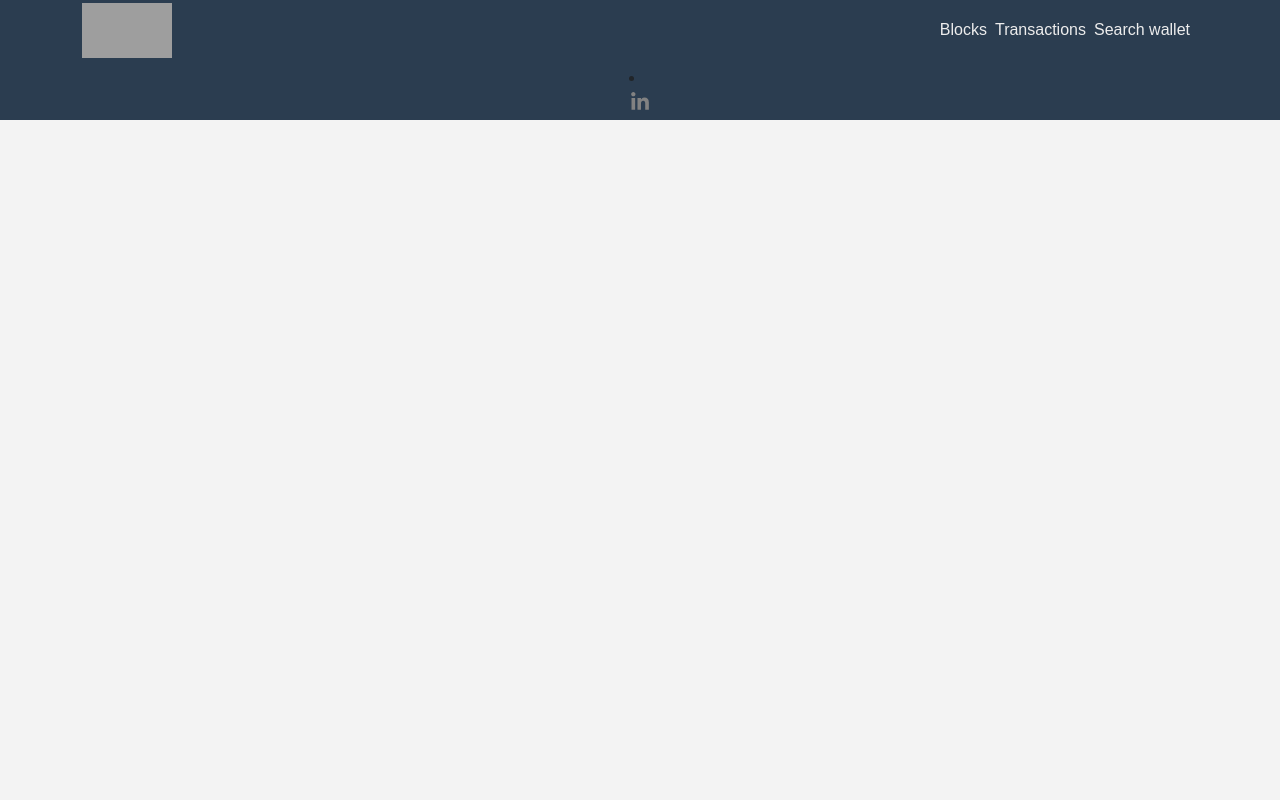
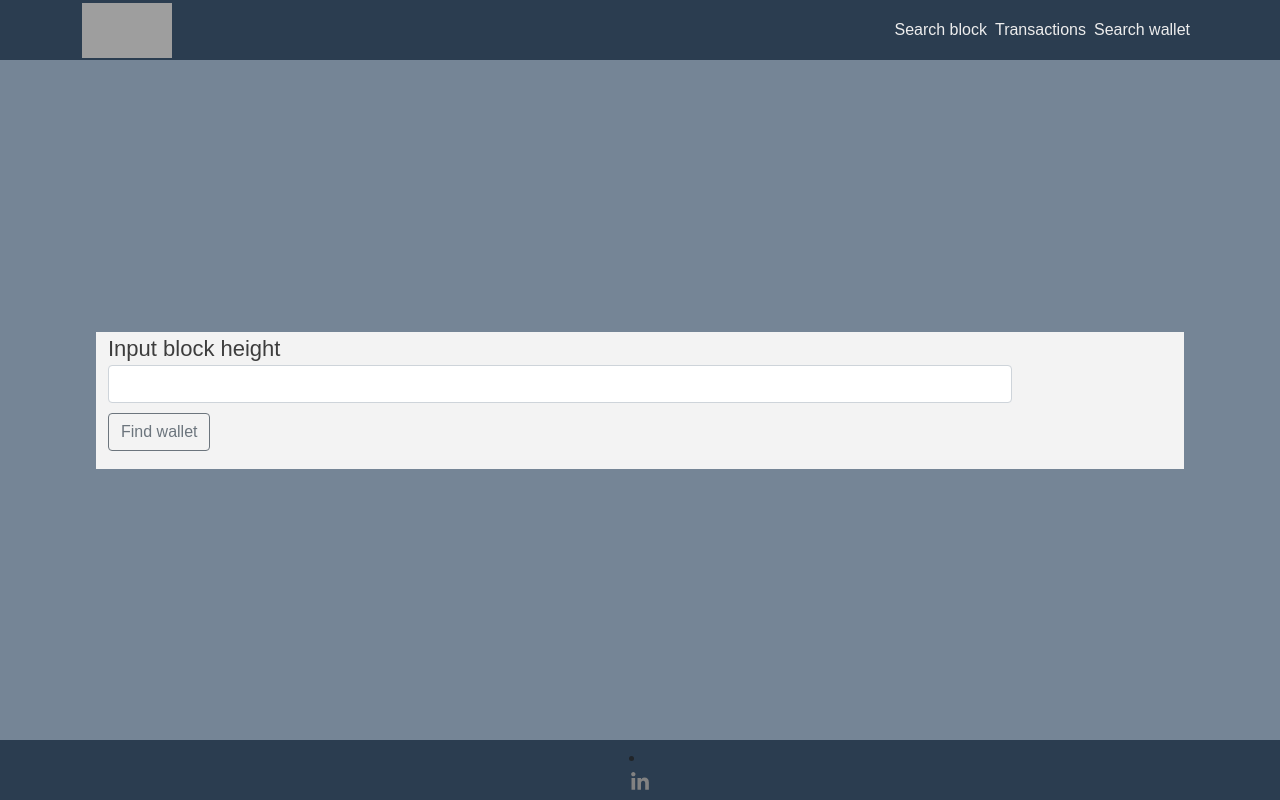
Before and after one commit to ceolinrob/blockchain-explorer, a Vue app: page /block-search in a window 1280 px wide. Built offline with nearby package versions, Linux system fonts and the light colour scheme; grey boxes are pictures that could not be loaded.

Commit message:
Added block search by height

```diff
--- a/src/components/Header.vue
+++ b/src/components/Header.vue
@@ -6,13 +6,10 @@
             </a>
 
             <div class="side">
-                    <div class="side-item"><a href="/blocks">Blocks</a></div>
+                    <div class="side-item"><a href="/block-searcher">Search block</a></div>
                     <div class="side-item"><a href="/transactions">Transactions</a></div>
                     <div class="side-item"><a href="/wallets">Search wallet</a></div>
             </div>
-
-
-
 
         </nav>
     </header>
--- /dev/null
+++ b/src/components/blocks/BlockSearcher.vue
@@ -0,0 +1,52 @@
+<template>
+    <main>
+        <div class="container text-top background-block">
+            <label for="blockPicker" class="form-label">Input block height
+                <input type="text" id="blockPicker" class="form-control" v-model="height">
+                <button v-on:click="findBlock(height)" class="btn btn-outline-secondary" type="submit">Find wallet</button>
+            </label>
+        </div>
+    </main>
+</template>
+
+<script>
+
+    export default {
+        name: 'BlockSearcher',
+        data() {
+            return {
+                path: null
+            }
+        },
+        methods: {
+            findBlock(height){
+                window.location.href = "/blocks/" + height;
+            }
+        }
+    }
+</script>
+
+<style scoped>
+    .text-top{
+        color: var(--color-text-dark);
+        font-size: 22px;
+    }
+    .background-block{
+        display: inline-block;
+        background-color: var(--color-background);
+        width: 85%;
+    }
+    .background-block p{
+        margin-left: 20px;
+    }
+    .form-control{
+        margin-bottom: 10px;
+    }
+    .btn{
+        margin-bottom: 10px;
+    }
+    .form-label{
+        width: 85%;
+    }
+
+</style>
```
Also changed, not shown: src/components/controller/router.js (+8 -2 lines).
